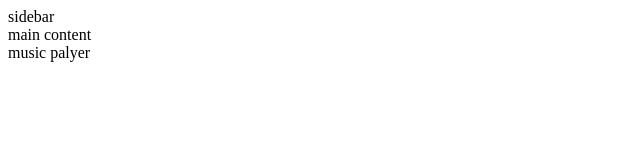
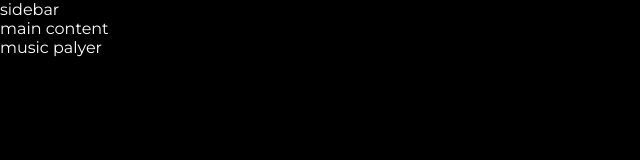
Before and after one commit to NajeebSultan/spotify-clone, a plain HTML site: page index.html in a window 1280 px wide. Shown: the whole page, without its empty margins (0-640 px from the left). Drawn offline with Linux system fonts and the light colour scheme.

Commit message:
Finish merge and commit local changes

```diff
--- a/index.html
+++ b/index.html
@@ -6,6 +6,10 @@
   <link rel="stylesheet" href="https://cdnjs.cloudflare.com/ajax/libs/font-awesome/6.7.2/css/all.min.css" integrity="sha512-Evv84Mr4kqVGRNSgIGL/F/aIDqQb7xQ2vcrdIwxfjThSH8CSR7PBEakCr51Ck+w+/U6swU2Im1vVX0SVk9ABhg==" crossorigin="anonymous" referrerpolicy="no-referrer" />
   <link rel="icon" href="./assets/logo.png">
   <title>Spotify - Web Player: Music for  everyone</title>
+  <link rel="stylesheet" href="style.css">
+  <link rel="preconnect" href="https://fonts.googleapis.com">
+<link rel="preconnect" href="https://fonts.gstatic.com" crossorigin>
+<link href="https://fonts.googleapis.com/css2?family=Montserrat:wght@100..900&display=swap" rel="stylesheet">
 </head>
 <body>
   <div class="main">
--- a/style.css
+++ b/style.css
@@ -0,0 +1,7 @@
+*{
+  font-family: "Montserrat", sans-serif;
+  margin: 0;
+  background-color: #000;
+  color: #fff;
+  overflow: hidden;
+}
```
